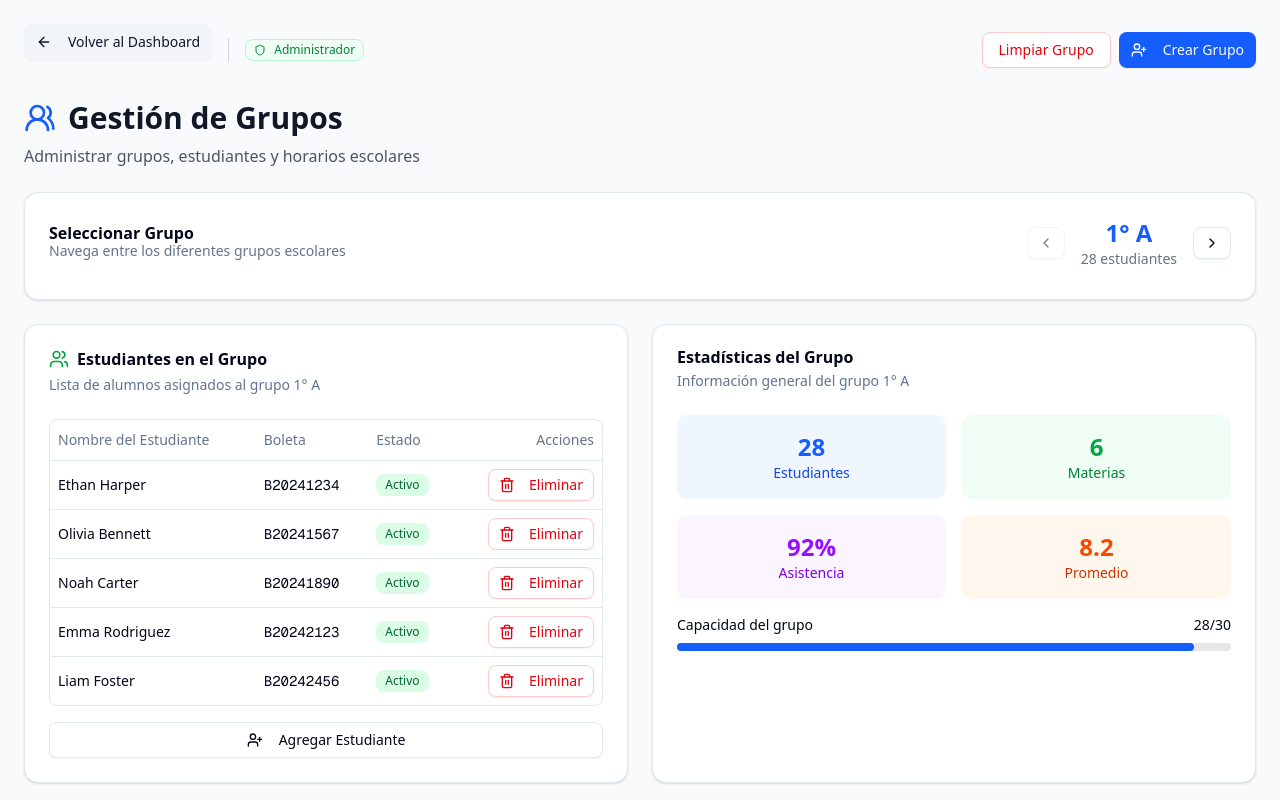
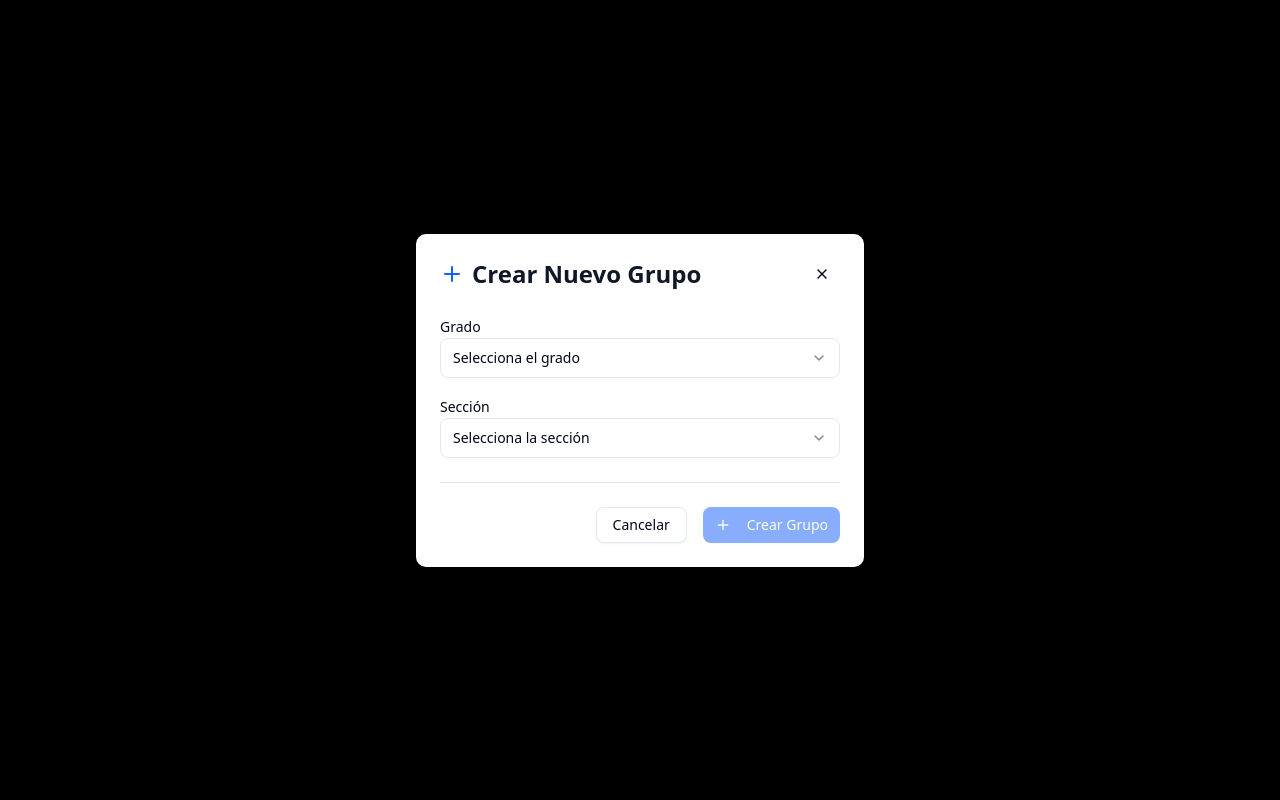
Before and after one commit to paulinarm12/PROYECTO, a Next.js app in the folder ProyectoADS/mi-proyecto/: page /manage-groups in a window 1280 px wide. Both pictures are taken after a click on the button "Crear Grupo". Shown: the top 800 px of the page. Built offline with nearby package versions, Linux system fonts and the light colour scheme.

Commit message:
gestion de grupos

```diff
--- a/ProyectoADS/mi-proyecto/components/manage-groups.tsx
+++ b/ProyectoADS/mi-proyecto/components/manage-groups.tsx
@@ -3,11 +3,21 @@
 import { useState } from "react"
 import Link from "next/link"
 import { Card, CardContent, CardDescription, CardHeader, CardTitle } from "@/components/ui/card"
+
 import { Button } from "@/components/ui/button"
+
 import { Badge } from "@/components/ui/badge"
+
 import { Table, TableBody, TableCell, TableHead, TableHeader, TableRow } from "@/components/ui/table"
+
 import { Input } from "@/components/ui/input"
+
 import { Checkbox } from "@/components/ui/checkbox"
+
+import { Select, SelectContent, SelectItem, SelectTrigger, SelectValue } from "@/components/ui/select"
+
+import { Label } from "@/components/ui/label"
+
 import {
   ArrowLeft,
   UsersRound,
@@ -25,6 +35,8 @@ import {
   Save,
   Search,
   Edit,
+  RefreshCw,
+  Plus,
 } from "lucide-react"
 
 export default function ManageGroups() {
@@ -32,26 +44,31 @@ export default function ManageGroups() {
   const [isAddStudentModalOpen, setIsAddStudentModalOpen] = useState(false)
   const [isManageSubjectsModalOpen, setIsManageSubjectsModalOpen] = useState(false)
   const [isManageWorkshopsModalOpen, setIsManageWorkshopsModalOpen] = useState(false)
+  const [isCreateGroupModalOpen, setIsCreateGroupModalOpen] = useState(false)
   const [searchTerm, setSearchTerm] = useState("")
   const [selectedStudents, setSelectedStudents] = useState<string[]>([])
 
+  // Estados para crear grupo
+  const [newGroupGrade, setNewGroupGrade] = useState("")
+  const [newGroupSection, setNewGroupSection] = useState("")
+
   // Datos simulados
-  const groups = [
+  const [groups, setGroups] = useState([
     { id: "1A", name: "1° A", grade: "1°", section: "A", students: 28 },
     { id: "1B", name: "1° B", grade: "1°", section: "B", students: 30 },
     { id: "2A", name: "2° A", grade: "2°", section: "A", students: 29 },
     { id: "2B", name: "2° B", grade: "2°", section: "B", students: 27 },
     { id: "3A", name: "3° A", grade: "3°", section: "A", students: 26 },
     { id: "3B", name: "3° B", grade: "3°", section: "B", students: 28 },
-  ]
+  ])
 
-  const studentsInGroup = [
+  const [studentsInGroup, setStudentsInGroup] = useState([
     { id: "B20241234", name: "Ethan Harper", boleta: "B20241234", status: "Activo" },
     { id: "B20241567", name: "Olivia Bennett", boleta: "B20241567", status: "Activo" },
     { id: "B20241890", name: "Noah Carter", boleta: "B20241890", status: "Activo" },
     { id: "B20242123", name: "Emma Rodriguez", boleta: "B20242123", status: "Activo" },
     { id: "B20242456", name: "Liam Foster", boleta: "B20242456", status: "Activo" },
-  ]
+  ])
 
   // Estudiantes disponibles por grado
   const availableStudents = {
@@ -99,14 +116,14 @@ export default function ManageGroups() {
   const weekDays = ["Lunes", "Martes", "Miércoles", "Jueves", "Viernes"]
 
   // Horario simulado
-  const schedule = {
+  const [schedule, setSchedule] = useState({
     "08:00 - 09:00": ["Matemáticas", "Español", "Historia", "Ciencias", "Inglés"],
     "09:00 - 10:00": ["Español", "Matemáticas", "Geografía", "Física", "Matemáticas"],
     "10:00 - 11:00": ["Historia", "Ciencias", "Matemáticas", "Español", "Educación Física"],
     "11:00 - 12:00": ["Ciencias", "Historia", "Inglés", "Matemáticas", "Taller"],
     "12:00 - 13:00": ["Geografía", "Inglés", "Educación Física", "Taller", "Historia"],
     "13:00 - 14:00": ["Taller", "Educación Física", "Taller", "Inglés", "Ciencias"],
-  }
+  })
 
   const currentGroup = groups.find((g) => g.id === selectedGroup)
   const currentGroupIndex = groups.findIndex((g) => g.id === selectedGroup)
@@ -150,20 +167,76 @@ export default function ManageGroups() {
     setIsAddStudentModalOpen(false)
   }
 
+  const handleClearGroup = () => {
+    // Vaciar estudiantes del grupo
+    setStudentsInGroup([])
+
+    // Limpiar horario
+    setSchedule({
+      "08:00 - 09:00": ["", "", "", "", ""],
+      "09:00 - 10:00": ["", "", "", "", ""],
+      "10:00 - 11:00": ["", "", "", "", ""],
+      "11:00 - 12:00": ["", "", "", "", ""],
+      "12:00 - 13:00": ["", "", "", "", ""],
+      "13:00 - 14:00": ["", "", "", "", ""],
+    })
+
+    console.log("Grupo limpiado: estudiantes y horario reiniciados")
+  }
+
+  const handleCreateGroup = () => {
+    if (newGroupGrade && newGroupSection) {
+      const newGroupId = `${newGroupGrade.charAt(0)}${newGroupSection}`
+      const newGroup = {
+        id: newGroupId,
+        name: `${newGroupGrade} ${newGroupSection}`,
+        grade: newGroupGrade,
+        section: newGroupSection,
+        students: 0,
+      }
+
+      setGroups([...groups, newGroup])
+      setNewGroupGrade("")
+      setNewGroupSection("")
+      setIsCreateGroupModalOpen(false)
+      console.log("Nuevo grupo creado:", newGroup)
+    }
+  }
+
+  const handleDeleteGroup = () => {
+    if (confirm(`¿Estás seguro de que deseas eliminar el grupo ${currentGroup?.name}?`)) {
+      const updatedGroups = groups.filter((group) => group.id !== selectedGroup)
+      setGroups(updatedGroups)
+
+      // Seleccionar el primer grupo disponible
+      if (updatedGroups.length > 0) {
+        setSelectedGroup(updatedGroups[0].id)
+      }
+
+      console.log("Grupo eliminado:", selectedGroup)
+    }
+  }
+
+  const handleSaveChanges = () => {
+    console.log("Guardando cambios del grupo:", selectedGroup)
+    console.log("Estudiantes:", studentsInGroup)
+    console.log("Horario:", schedule)
+    // Aquí iría la lógica para guardar en la base de datos
+    alert("Cambios guardados exitosamente")
+  }
+
   return (
     <div className="min-h-screen bg-gray-50 p-6">
       <div className="max-w-7xl mx-auto space-y-6">
         {/* Header */}
         <div className="flex items-center justify-between">
           <div className="flex items-center space-x-4">
-            <div className="mb-4">
             <Link href="/admin">
                 <Button variant="secondary">
                   <ArrowLeft className="w-4 h-4 mr-2" />
                   Volver al Dashboard
                 </Button>
               </Link>
-</div>
             <div className="h-6 w-px bg-gray-300" />
             <Badge variant="outline" className="bg-green-50 text-green-700 border-green-200">
               <Shield className="w-3 h-3 mr-1" />
@@ -171,11 +244,17 @@ export default function ManageGroups() {
             </Badge>
           </div>
           <div className="flex space-x-2">
-            <Button variant="outline" className="text-red-600 border-red-200 hover:bg-red-50">
-              Limpiar Grupo
+            <Button
+              variant="outline"
+              className="text-red-600 border-red-200 hover:bg-red-50 bg-transparent"
+              onClick={handleDeleteGroup}
+              disabled={groups.length <= 1}
+            >
+              <Trash2 className="w-4 h-4 mr-2" />
+              Eliminar Grupo
             </Button>
-            <Button className="bg-blue-600 hover:bg-blue-700">
-              <UserPlus className="w-4 h-4 mr-2" />
+            <Button className="bg-blue-600 hover:bg-blue-700" onClick={() => setIsCreateGroupModalOpen(true)}>
+              <Plus className="w-4 h-4 mr-2" />
               Crear Grupo
             </Button>
           </div>
@@ -246,7 +325,14 @@ export default function ManageGroups() {
                       </TableRow>
                     </TableHeader>
                     <TableBody>
-                      {studentsInGroup.map((student) => (
+                      {studentsInGroup.length === 0 ? (
+                        <TableRow>
+                          <TableCell colSpan={4} className="text-center text-gray-500 py-8">
+                            No hay estudiantes asignados a este grupo
+                          </TableCell>
+                        </TableRow>
+                      ) : (
+                        studentsInGroup.map((student) => (
                           <TableRow key={student.id}>
                             <TableCell className="font-medium">{student.name}</TableCell>
                             <TableCell className="font-mono text-sm">{student.boleta}</TableCell>
@@ -254,17 +340,26 @@ export default function ManageGroups() {
                               <Badge className="bg-green-100 text-green-800">Activo</Badge>
                             </TableCell>
                             <TableCell className="text-right">
-                            <Button size="sm" variant="outline" className="text-red-600 border-red-200 hover:bg-red-50">
+                              <Button
+                                size="sm"
+                                variant="outline"
+                                className="text-red-600 border-red-200 hover:bg-red-50 bg-transparent"
+                              >
                                 <Trash2 className="mr-2 h-4 w-4" />
                                 Eliminar
                               </Button>
                             </TableCell>
                           </TableRow>
-                      ))}
+                        ))
+                      )}
                     </TableBody>
                   </Table>
                 </div>
-                <Button variant="outline" className="w-full" onClick={() => setIsAddStudentModalOpen(true)}>
+                <Button
+                  variant="outline"
+                  className="w-full bg-transparent"
+                  onClick={() => setIsAddStudentModalOpen(true)}
+                >
                   <UserPlus className="w-4 h-4 mr-2" />
                   Agregar Estudiante
                 </Button>
@@ -282,7 +377,7 @@ export default function ManageGroups() {
               <div className="space-y-4">
                 <div className="grid grid-cols-2 gap-4">
                   <div className="text-center p-4 bg-blue-50 rounded-lg">
-                    <div className="text-2xl font-bold text-blue-600">{currentGroup?.students}</div>
+                    <div className="text-2xl font-bold text-blue-600">{studentsInGroup.length}</div>
                     <div className="text-sm text-blue-700">Estudiantes</div>
                   </div>
                   <div className="text-center p-4 bg-green-50 rounded-lg">
@@ -301,12 +396,12 @@ export default function ManageGroups() {
                 <div className="space-y-2">
                   <div className="flex justify-between text-sm">
                     <span>Capacidad del grupo</span>
-                    <span>{currentGroup?.students}/30</span>
+                    <span>{studentsInGroup.length}/30</span>
                   </div>
                   <div className="w-full bg-gray-200 rounded-full h-2">
                     <div
                       className="bg-blue-600 h-2 rounded-full"
-                      style={{ width: `${((currentGroup?.students || 0) / 30) * 100}%` }}
+                      style={{ width: `${(studentsInGroup.length / 30) * 100}%` }}
                     ></div>
                   </div>
                 </div>
@@ -344,7 +439,8 @@ export default function ManageGroups() {
                         <TableCell className="font-medium text-sm">{hour}</TableCell>
                         {weekDays.map((day, dayIndex) => (
                           <TableCell key={`${hour}-${day}`} className="text-center p-2">
-                            {schedule[hour as keyof typeof schedule] && (
+                            {schedule[hour as keyof typeof schedule] &&
+                              schedule[hour as keyof typeof schedule][dayIndex] && (
                                 <Badge
                                   className={`text-xs ${getSubjectColor(schedule[hour as keyof typeof schedule][dayIndex])}`}
                                 >
@@ -358,7 +454,6 @@ export default function ManageGroups() {
                   </TableBody>
                 </Table>
               </div>
-
               <div className="flex flex-wrap gap-2 justify-center">
                 <Button variant="outline" className="bg-blue-50 border-blue-200 text-blue-700">
                   <Calendar className="w-4 h-4 mr-2" />
@@ -381,10 +476,118 @@ export default function ManageGroups() {
                   Gestionar Talleres
                 </Button>
               </div>
+              <div className="flex justify-center gap-4 pt-4 border-t">
+                <Button
+                  variant="outline"
+                  className="text-orange-600 border-orange-200 hover:bg-orange-50 bg-transparent"
+                  onClick={handleClearGroup}
+                >
+                  <RefreshCw className="w-4 h-4 mr-2" />
+                  Limpiar Grupo
+                </Button>
+                <Button
+                  variant="outline"
+                  className="text-green-600 border-green-200 hover:bg-green-50 bg-transparent"
+                  onClick={handleSaveChanges}
+                >
+                  <Save className="w-4 h-4 mr-2" />
+                  Guardar Cambios
+                </Button>
+              </div>
             </div>
           </CardContent>
         </Card>
 
+        {/* Modal para Crear Grupo */}
+        {isCreateGroupModalOpen && (
+          <div className="fixed inset-0 bg-black bg-opacity-50 flex items-center justify-center p-4 z-50">
+            <div className="bg-white rounded-lg shadow-xl max-w-md w-full">
+              <div className="p-6">
+                <div className="flex justify-between items-center mb-6">
+                  <h2 className="text-2xl font-bold text-gray-900 flex items-center">
+                    <Plus className="w-6 h-6 mr-2 text-blue-600" />
+                    Crear Nuevo Grupo
+                  </h2>
+                  <Button
+                    variant="ghost"
+                    size="sm"
+                    onClick={() => {
+                      setIsCreateGroupModalOpen(false)
+                      setNewGroupGrade("")
+                      setNewGroupSection("")
+                    }}
+                  >
+                    <X className="w-4 h-4" />
+                  </Button>
+                </div>
+
+                <div className="space-y-4">
+                  <div className="space-y-2">
+                    <Label htmlFor="grade">Grado</Label>
+                    <Select value={newGroupGrade} onValueChange={setNewGroupGrade}>
+                      <SelectTrigger>
+                        <SelectValue placeholder="Selecciona el grado" />
+                      </SelectTrigger>
+                      <SelectContent>
+                        <SelectItem value="1°">1° (Primer Grado)</SelectItem>
+                        <SelectItem value="2°">2° (Segundo Grado)</SelectItem>
+                        <SelectItem value="3°">3° (Tercer Grado)</SelectItem>
+                        <SelectItem value="4°">4° (Cuarto Grado)</SelectItem>
+                        <SelectItem value="5°">5° (Quinto Grado)</SelectItem>
+                        <SelectItem value="6°">6° (Sexto Grado)</SelectItem>
+                      </SelectContent>
+                    </Select>
+                  </div>
+
+                  <div className="space-y-2">
+                    <Label htmlFor="section">Sección</Label>
+                    <Select value={newGroupSection} onValueChange={setNewGroupSection}>
+                      <SelectTrigger>
+                        <SelectValue placeholder="Selecciona la sección" />
+                      </SelectTrigger>
+                      <SelectContent>
+                        <SelectItem value="A">A</SelectItem>
+                        <SelectItem value="B">B</SelectItem>
+                        <SelectItem value="C">C</SelectItem>
+                        <SelectItem value="D">D</SelectItem>
+                        <SelectItem value="E">E</SelectItem>
+                      </SelectContent>
+                    </Select>
+                  </div>
+
+                  {newGroupGrade && newGroupSection && (
+                    <div className="p-4 bg-blue-50 rounded-lg">
+                      <p className="text-sm text-blue-700">
+                        <strong>Grupo a crear:</strong> {newGroupGrade} {newGroupSection}
+                      </p>
+                    </div>
+                  )}
+                </div>
+
+                <div className="flex justify-end space-x-4 pt-6 border-t mt-6">
+                  <Button
+                    variant="outline"
+                    onClick={() => {
+                      setIsCreateGroupModalOpen(false)
+                      setNewGroupGrade("")
+                      setNewGroupSection("")
+                    }}
+                  >
+                    Cancelar
+                  </Button>
+                  <Button
+                    onClick={handleCreateGroup}
+                    disabled={!newGroupGrade || !newGroupSection}
+                    className="bg-blue-600 hover:bg-blue-700"
+                  >
+                    <Plus className="w-4 h-4 mr-2" />
+                    Crear Grupo
+                  </Button>
+                </div>
+              </div>
+            </div>
+          </div>
+        )}
 
         {/* Modal para Agregar Estudiantes */}
         {isAddStudentModalOpen && (
@@ -408,7 +611,6 @@ export default function ManageGroups() {
                     <X className="w-4 h-4" />
                   </Button>
                 </div>
-
                 <div className="space-y-4">
                   <div className="flex items-center space-x-4">
                     <div className="flex-1 relative">
@@ -424,7 +626,6 @@ export default function ManageGroups() {
                       Grado: {currentGrade}
                     </Badge>
                   </div>
-
                   <div className="rounded-md border">
                     <Table>
                       <TableHeader>
@@ -469,7 +670,6 @@ export default function ManageGroups() {
                       </TableBody>
                     </Table>
                   </div>
-
                   <div className="flex justify-between items-center pt-4 border-t">
                     <div className="text-sm text-gray-600">{selectedStudents.length} estudiante(s) seleccionado(s)</div>
                     <div className="flex space-x-4">
@@ -513,7 +713,6 @@ export default function ManageGroups() {
                     <X className="w-4 h-4" />
                   </Button>
                 </div>
-
                 <div className="space-y-4">
                   {subjects.map((subject) => (
                     <Card key={subject.id}>
@@ -546,7 +745,6 @@ export default function ManageGroups() {
                       </CardContent>
                     </Card>
                   ))}
-
                   <div className="flex justify-end space-x-4 pt-4 border-t">
                     <Button variant="outline" onClick={() => setIsManageSubjectsModalOpen(false)}>
                       Cerrar
@@ -576,7 +774,6 @@ export default function ManageGroups() {
                     <X className="w-4 h-4" />
                   </Button>
                 </div>
-
                 <div className="space-y-4">
                   {workshops.map((workshop) => (
                     <Card key={workshop.id}>
@@ -594,16 +791,17 @@ export default function ManageGroups() {
                             >
                               {workshop.active ? "Activo" : "Inactivo"}
                             </Badge>
+                            <Link href="/edit-subject">
                               <Button size="sm" variant="outline">
                                 <Edit className="w-4 h-4 mr-2" />
                                 Editar
                               </Button>
+                            </Link>
                           </div>
                         </div>
                       </CardContent>
                     </Card>
                   ))}
-
                   <div className="flex justify-end space-x-4 pt-4 border-t">
                     <Button variant="outline" onClick={() => setIsManageWorkshopsModalOpen(false)}>
                       Cerrar
```
Lines whose indentation alone changed are shown as unchanged.
